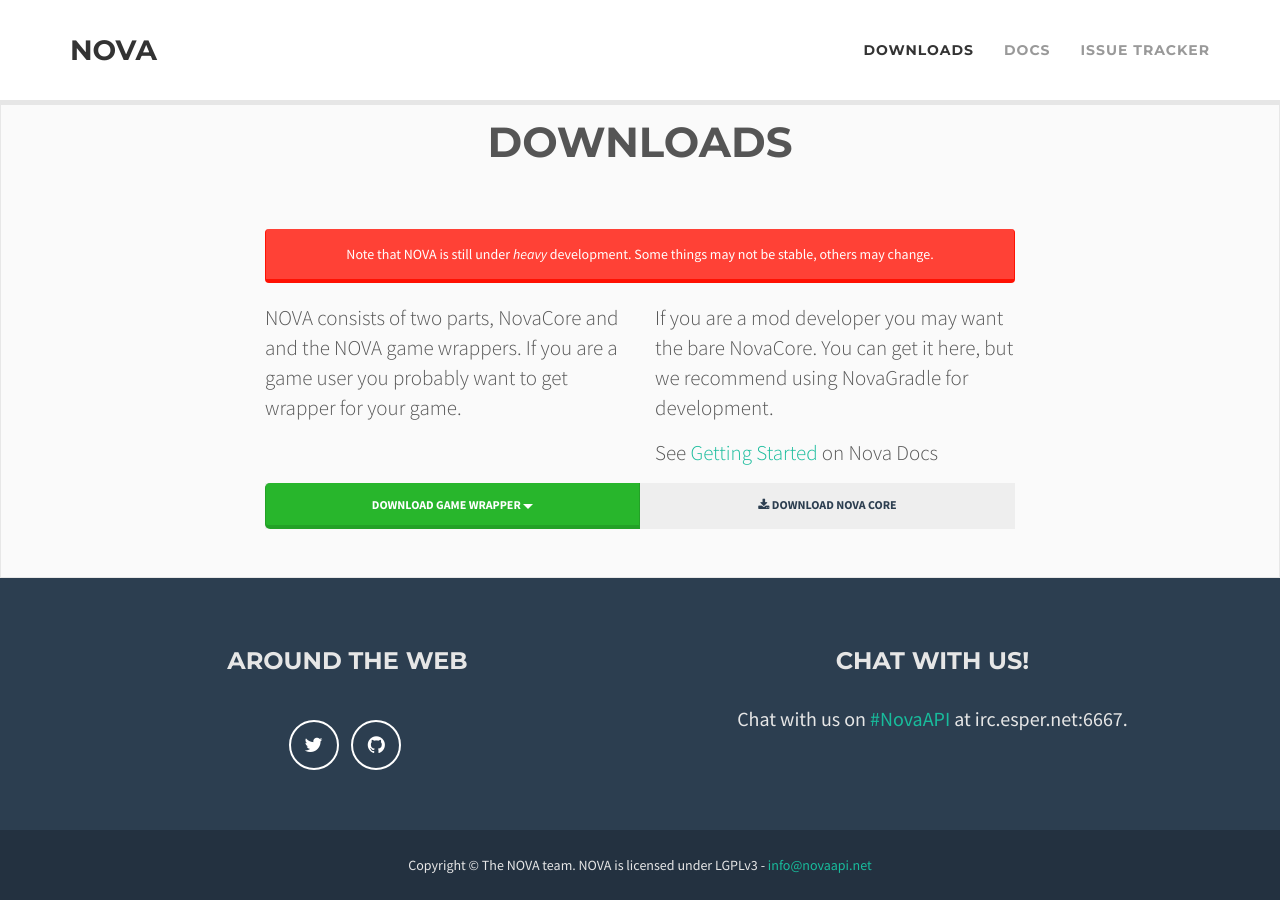
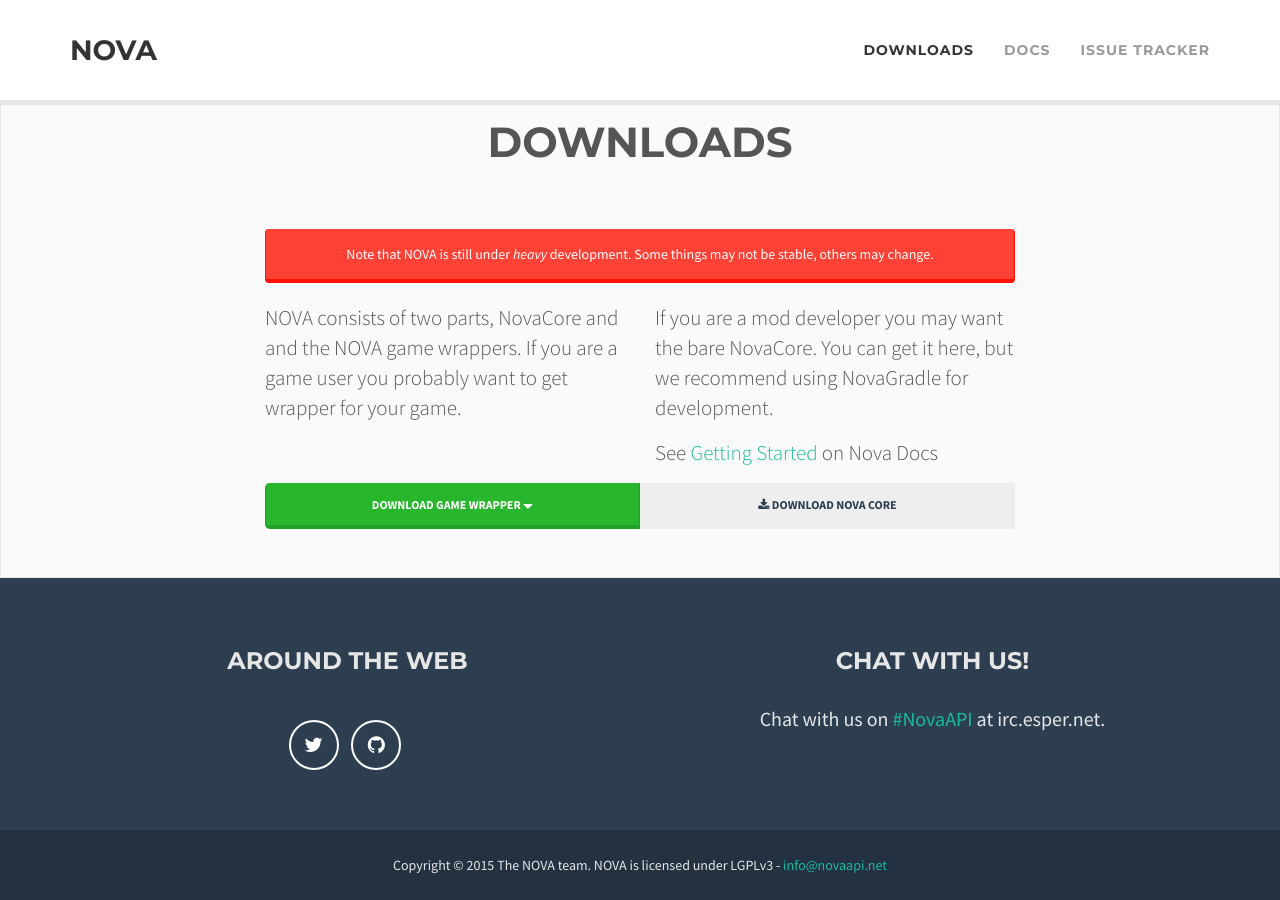
Before and after one commit to NOVA-Team/nova-team.github.io, a Jekyll site: the page built from index.html, in a window 1280 px wide and 900 px high, scrolled down 988 px. Built offline with Jekyll 4.4.1, drawn with Linux system fonts in a browser that asks for light colours; nearby versions of some CDN libraries; library files that are not in the unit come from our copies; Markdown is read by kramdown in place of the engine named in the settings.

Commit message:
Fix IRC link, add copyright year

```diff
--- a/_includes/footer.html
+++ b/_includes/footer.html
@@ -15,7 +15,7 @@
 				</div>
 				<div class="footer-col col-md-6">
 					<h3>Chat with us!</h3>
-					<p>Chat with us on <a href="http://webchat.esper.net/?channels=#NovaAPI">#NovaAPI</a> at irc.esper.net:6667.</p>
+					<p>Chat with us on <a href="irc://irc.esper.net:6667">#NovaAPI</a> at irc.esper.net.</p>
 				</div>
 			</div>
 		</div>
@@ -24,7 +24,7 @@
 		<div class="container">
 			<div class="row">
 				<div class="col-lg-12">
-					Copyright &copy; The NOVA team. NOVA is licensed under LGPLv3 - <a href="mailto:info@novaapi.net">info@novaapi.net</a>
+					Copyright &copy; 2015 The NOVA team. NOVA is licensed under LGPLv3 - <a href="mailto:info@novaapi.net">info@novaapi.net</a>
 				</div>
 			</div>
 		</div>
```
